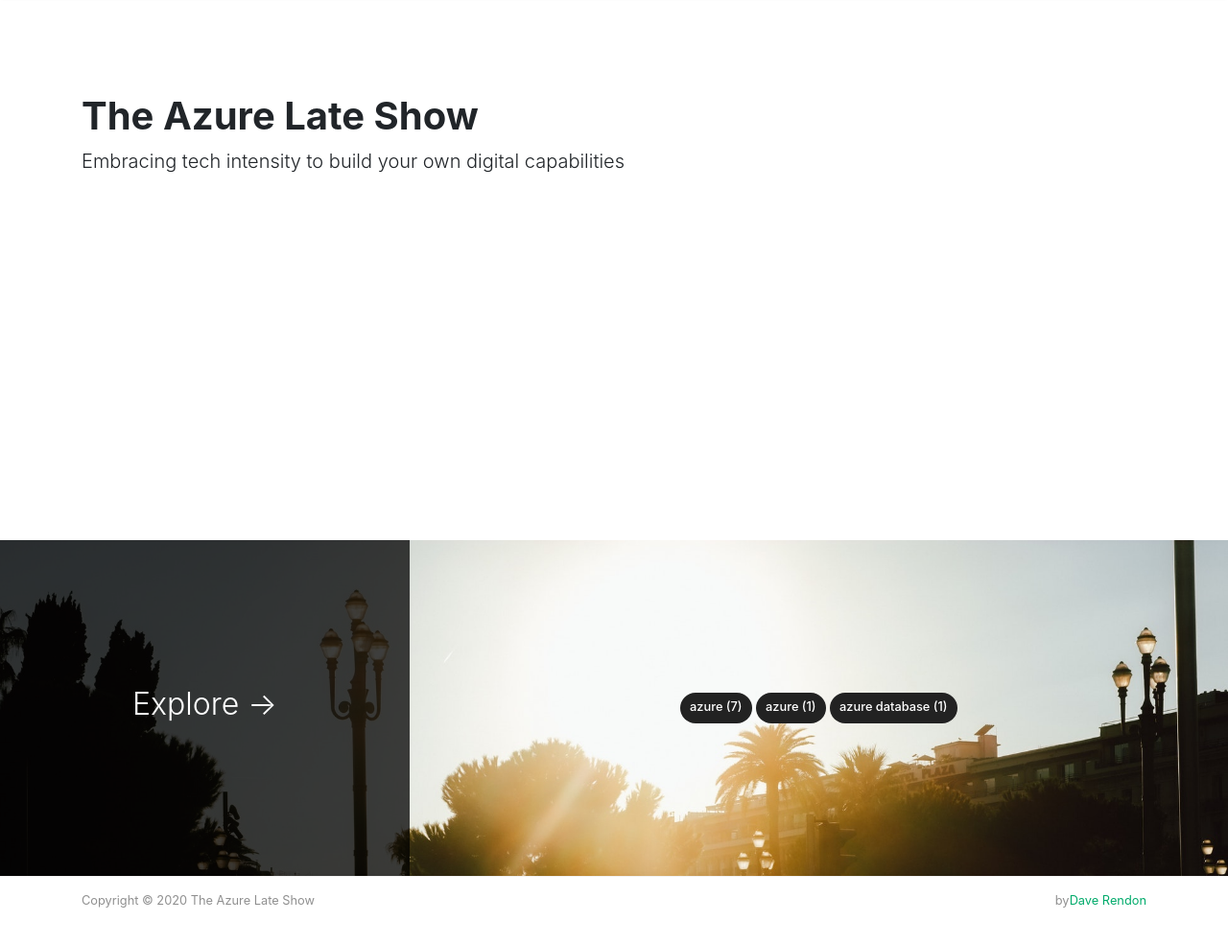
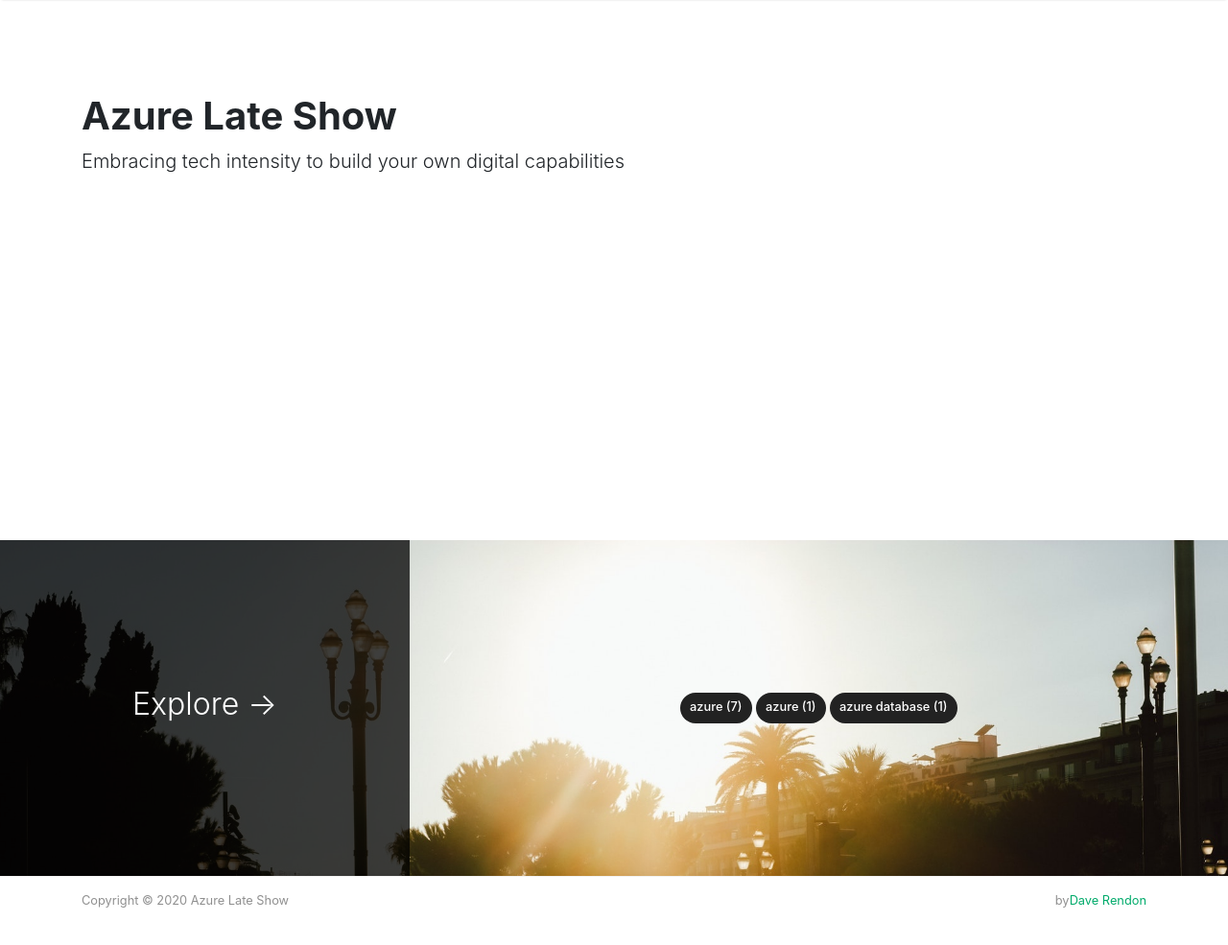
Before and after one commit to daveRendon/wikiazure-podcast, a Jekyll site: the page built from _pages/tags.md, in a window 1280 px wide and 1022 px high. Shown: the top 985 px of the window at 96% size. Built offline with Jekyll 4.4.1, drawn with Linux system fonts in a browser that asks for light colours; nearby versions of some CDN libraries; comment, search, counter and statistics services are not loaded.

Commit message:
update _config.yml

```diff
--- a/_config.yml
+++ b/_config.yml
@@ -1,5 +1,5 @@
 # Site
-name: "The Azure Late Show"
+name: "Azure Late Show"
 title: "Azure Late Show Podcast"
 description: "Embracing tech intensity to build your own digital capabilities"
 logo: 'assets/images/logo.png'
```
